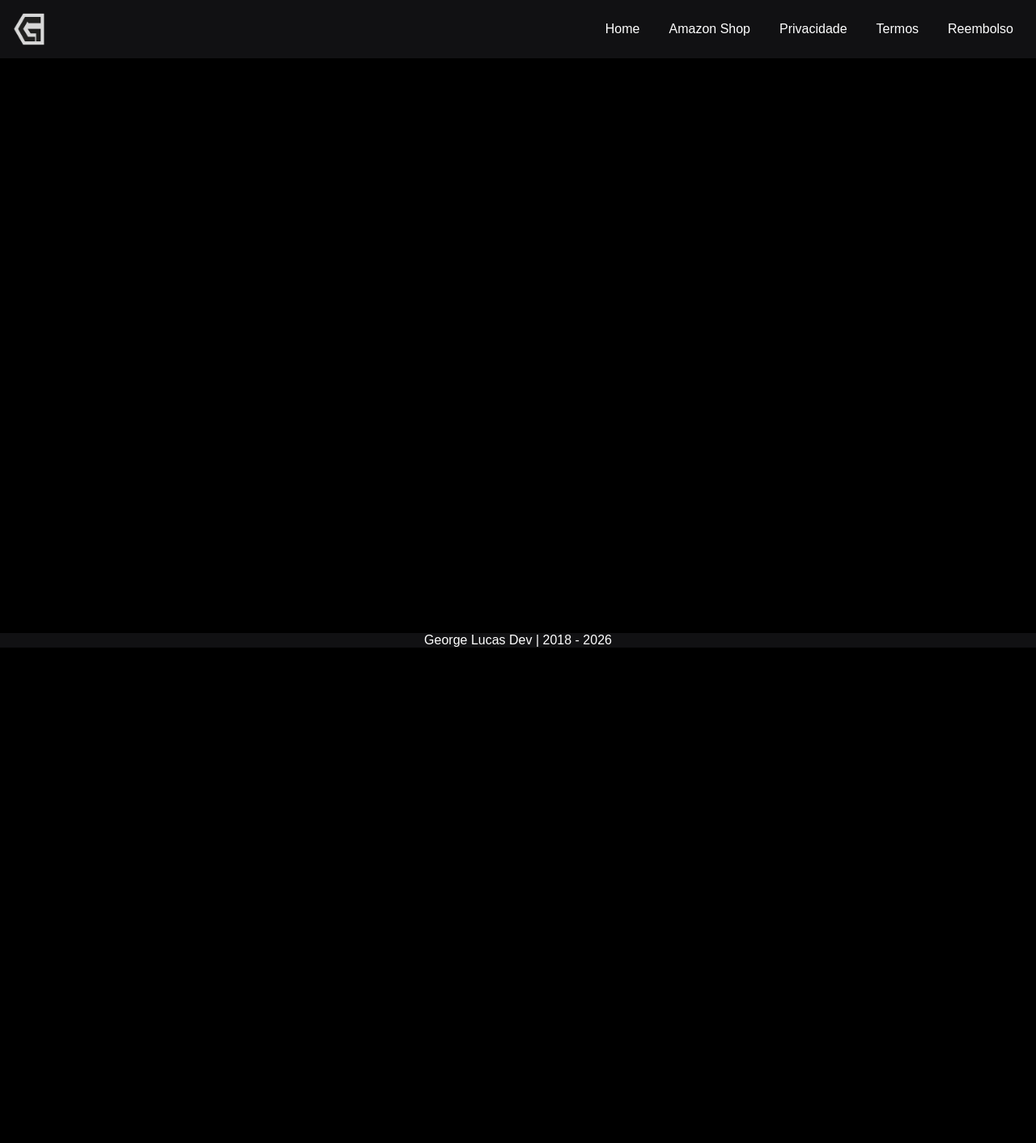
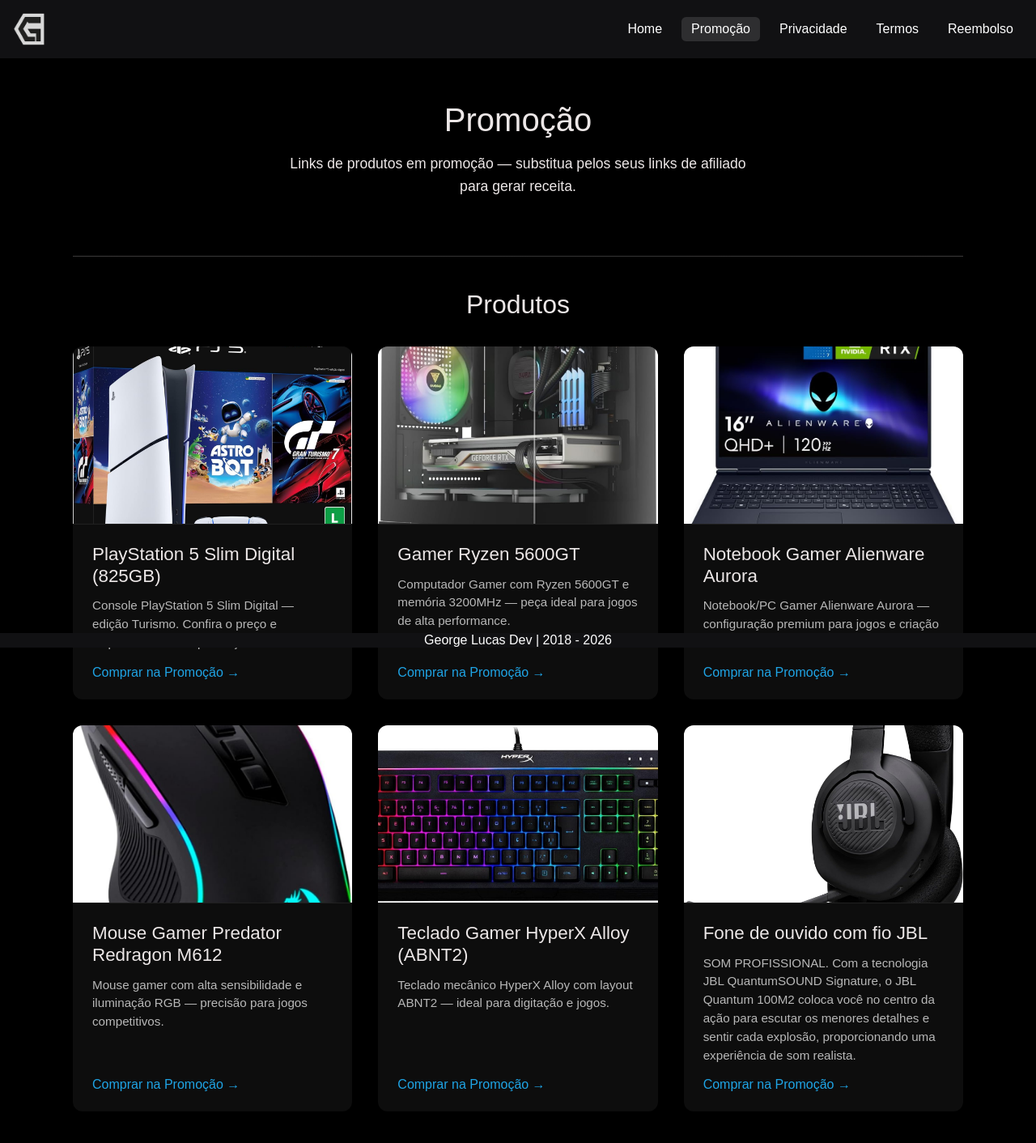
Before and after one commit to georgelucasdev/georgelucasdev-react, a React (Create React App) app: page /promocao in a window 1280 px wide. Shown: the top 1412 px of the page at 81% size. Before the commit the page ends 800 px from the top, so only its background shows below. Built offline with nearby package versions, Linux system fonts and the light colour scheme.

Commit message:
modified:   src/components/Menu.js 	new file:   src/pages/promocao/index.js 	modified:   src/routes.js

```diff
--- a/src/components/Menu.js
+++ b/src/components/Menu.js
@@ -10,7 +10,7 @@
       </NavLink>
       <nav className="site-nav">
         <NavLink to="/" end>Home</NavLink>
-        <NavLink to="/amazon">Amazon Shop</NavLink>
+        <NavLink to="/promocao">Promoção</NavLink>
         <NavLink to="/politica-de-privacidade">Privacidade</NavLink>
         <NavLink to="/termos-e-condicoes">Termos</NavLink>
         <NavLink to="/politica-de-reembolso">Reembolso</NavLink>
--- /dev/null
+++ b/src/pages/promocao/index.js
@@ -0,0 +1,77 @@
+import React from 'react';
+import imgPs5 from '../../img/ps5.jpg';
+import imgPc from '../../img/pcgamer.jpg';
+import imgNotebook from '../../img/note.jpg';
+import imgMouse from '../../img/mause.jpg';
+import imgTeclado from '../../img/teclado.jpg';
+import imgGeneric from '../../img/fone.jpg';
+
+export default function Promocao() {
+  const products = [
+    {
+      title: 'PlayStation 5 Slim Digital (825GB)',
+      description: 'Console PlayStation 5 Slim Digital — edição Turismo. Confira o preço e disponibilidade em promoção.',
+      image: imgPs5,
+      link: 'https://www.amazon.com.br/PlayStation%C2%AE5-Slim-Digital-825GB-Turismo/dp/B0FPGF9J2J/ref=sr_1_5?crid=1VH2HM16UZHF6&dib=eyJ2IjoiMSJ9._FCLhj9XU-hEdG3fD-U35AWC_nXXGOATFG0xFuzDd3lOB1AHgfSJ0JYGymyfvLHkwtgFIPbr7rLP7Ge-nvDpgdcwU2MGmyqGvuZ59s0lsbndJ3_Yc5PcG-EydRdOATESq3pHeKw2CzVutavr0rkDTLduHnkF0EvmqJQSUiU2l0cfmdAPGbrJGnrFNDpaPIJwcYHgWfQDGxKtpgU0I6fjxbfQVKymg-kFv1_-6z8WeM1aQIhR3VIs22IG3DeWAR39wrc3sHHt4s7CClcPberxQYXLNKSLm53-3A86zPLr_vY.n-wQ7W7GD5ahP5-s3pdAa004X7eDX0TLXdi6TkiUBeE&dib_tag=se&keywords=playstation+5&qid=1779898177&sprefix=plays%2Caps%2C207&sr=8-5&ufe=app_do%3Aamzn1.fos.25548f35-0de7-44b3-b28e-0f56f3f96147'
+    },
+    {
+      title: 'Gamer Ryzen 5600GT',
+      description: 'Computador Gamer com Ryzen 5600GT e memória 3200MHz — peça ideal para jogos de alta performance.',
+      image: imgPc,
+      link: 'https://www.amazon.com.br/Gamer-Ryzen-5600GT-Placa-M%C3%A3e-3200MHz/dp/B0GV5GYVHP/ref=sr_1_12?crid=16GBVF85F4NGY&dib=eyJ2IjoiMSJ9.9I48EQ_OQKOMU5o_ZEsZ2O8vN2_DiqtpGuEaO9sl9DO6X_YZnXOycFEFYgyNBG0LFoYSMpTqoYnHSruS5Fvhn6pPI0T5z_UeSWDXiHP99MjojOdkM2JsAbIbsJbBPwdcxY_MJXovSfwtcjnilIhDfbIua7bbT4fNq2FaeYMZyPYcivvOZ6z6ZpAbXAZ-T84lE-eV5IMrCuDQMkvmmcoBAIFCo0K5jJHIlMJRW1EOG2ZyG3gmE8u3O_fCn5rPPBLicbA9Lx7Ta7KhS-BKYnFcUkQvekzdS5xV0LP4VscwmVw.atKfN5Q3C0blY_zQApD2qa5fiWnsRgic1dtD5H0jMUg&dib_tag=se&keywords=computador+gamer&qid=1779898219&sprefix=computador%2Caps%2C215&sr=8-12&ufe=app_do%3Aamzn1.fos.95de73c3-5dda-43a7-bd1f-63af03b14751'
+    },
+    {
+      title: 'Notebook Gamer Alienware Aurora',
+      description: 'Notebook/PC Gamer Alienware Aurora — configuração premium para jogos e criação de conteúdo.',
+      image: imgNotebook,
+      link: 'https://www.amazon.com.br/Notebook-Gamer-Alienware-Aurora-AC16-C7240H-D30/dp/B0FPGTRPLL/ref=sxin_14_sbv_search_btf?content-id=amzn1.sym.6c1e2f1f-e41a-433b-a1d3-1d086b3e9837%3Aamzn1.sym.6c1e2f1f-e41a-433b-a1d3-1d086b3e9837&crid=16GBVF85F4NGY&cv_ct_cx=computador%2Bgamer&keywords=computador%2Bgamer&pd_rd_i=B0FPGTRPLL&pd_rd_r=c1ab65cc-39fb-431b-9c60-0dd0ea86d4ca&pd_rd_w=7bvQ2&pd_rd_wg=G6BRR&pf_rd_p=6c1e2f1f-e41a-433b-a1d3-1d086b3e9837&pf_rd_r=RZJ071B428EXK5953V34&qid=1779898219&sbo=RZvfv%2F%2FHxDF%2BO5021pAnSA%3D%3D&sprefix=computador%2Caps%2C215&sr=1-1-b8f34313-536f-475f-9207-a7c427a641c1&ufe=app_do%3Aamzn1.fos.25548f35-0de7-44b3-b28e-0f56f3f96147&th=1'
+    },
+    {
+      title: 'Mouse Gamer Predator Redragon M612',
+      description: 'Mouse gamer com alta sensibilidade e iluminação RGB — precisão para jogos competitivos.',
+      image: imgMouse,
+      link: 'https://www.amazon.com.br/Mouse-Gamer-Predator-Redragon-M612/dp/B08T68T1T6/ref=sr_1_5?crid=2Y3FXRB8SRKW8&dib=eyJ2IjoiMSJ9.BuRfgcMmV6IBa2amFMOY2JqJ8yY79IVAZCUVWvNfI0p2_tqFWskr0LDoXOpnOClFMHu_WneeBuzUP8XM3C8jJC-fO3MoI4K8UXfMOHBJb3qTtj-S0teE-0k1ar0DkIt89eapgB9VbouYDbS165ypRloinSvSeu1FHX6m0VfTlAEjmvT-wDiNY4no8U7oiOFeXGCwlFkzhrsJLYTPNh0WmqZsj_V5fasbf6-8TYwXUiZ12Y1lKpe5COiXuMQrnRWTkll9JOvAd-y3VBNAifijHuo-5htHiC3fKFhmW5ceQCs.3RuAIZZHPzTQirTHQVeB8t5XH0keJQ_tUfFRGTBgawo&dib_tag=se&keywords=mouse+gamer&qid=1779898260&sprefix=mause%2Caps%2C205&sr=8-5'
+    },
+    {
+      title: 'Teclado Gamer HyperX Alloy (ABNT2)',
+      description: 'Teclado mecânico HyperX Alloy com layout ABNT2 — ideal para digitação e jogos.',
+      image: imgTeclado,
+      link: 'https://www.amazon.com.br/HyperX-Teclado-Gamer-Alloy-ABNT2/dp/B07TV9B7Z3/ref=sr_1_5?__mk_pt_BR=%C3%85M%C3%85%C5%BD%C3%95%C3%91&crid=AD3DK6S4T9RH&dib=eyJ2IjoiMSJ9.oZAYtj-rjMSwsMBB87ruZESrx808Rl8EdNgMnFGoaPN3iLCcpcbb-sEwkHao8hqY6tSMrqD2gEeRTfsbGO3JPiZsYisW_9ue_-zf8SvgylgOieXUNDwNzdUO0PiLUT68lzTOidB7rANzi6hxXTvU4qJ3_9nFJY7vaSybcPgpuJrC8cPw1SdOUpKi_QLxIlF8QI8iox7YRj_pc1wbuuNpNdKUn5tpOeLHoz6OLUdJUd0Zoczko7Q5B8WFxAly8Eom07T4azM9isqvWVfwBpt6VZSaffToAoiZAgYRHvGWaqA.K28BGK5tAfdsGSSTyC4_kxUfxJBQPg9o1ICAahfsB5E&dib_tag=se&keywords=teclado+gamer&qid=1779898290&sprefix=teclado+gam%2Caps%2C213&sr=8-5&ufe=app_do%3Aamzn1.fos.fcd6d665-32ba-4479-9f21-b774e276a678'
+    },
+    {
+      title: 'Fone de ouvido com fio JBL',
+      description: 'SOM PROFISSIONAL. Com a tecnologia JBL QuantumSOUND Signature, o JBL Quantum 100M2 coloca você no centro da ação para escutar os menores detalhes e sentir cada explosão, proporcionando uma experiência de som realista.',
+      image: imgGeneric,
+      link: 'https://www.amazon.com.br/gp/aw/d/B0D6NLHV8N/?_encoding=UTF8&pd_rd_plhdr=t&aaxitk=6959ed0c036a0d72d23cec8ef634bf18&hsa_cr_id=0&qid=1779898322&sr=1-2-9e67e56a-6f64-441f-a281-df67fc737124&ref_=sbx_s_sparkle_sbtcd_asin_1_img&pd_rd_w=Q2mqi&content-id=amzn1.sym.28153920-e8af-4e55-ae3c-1905a4e32903%3Aamzn1.sym.28153920-e8af-4e55-ae3c-1905a4e32903&pf_rd_p=28153920-e8af-4e55-ae3c-1905a4e32903&pf_rd_r=ZDCDC6XDDQ6YQ2Z9K88C&pd_rd_wg=5H6XF&pd_rd_r=164fb525-d8c8-4ff4-bbe1-62934f000be6&th=1'
+    }
+  ];
+
+  return (
+    <main className="container">
+      <section className="hero-section">
+        <h1>Promoção</h1>
+        <p className="hero-text">Links de produtos em promoção — substitua pelos seus links de afiliado para gerar receita.</p>
+      </section>
+
+      <hr className="hr3" />
+
+      <section className="apps-section promocao-section">
+        <h2>Produtos</h2>
+        <div className="apps-grid promocao-grid">
+          {products.map((p, i) => (
+            <div key={i} className="app-card promocao-item">
+              <a href={p.link} target="_blank" rel="noreferrer">
+                <img src={p.image} alt={p.title} className="app-image" />
+              </a>
+              <div className="app-info">
+                <h3>{p.title}</h3>
+                <p>{p.description}</p>
+                <a href={p.link} target="_blank" rel="noreferrer" className="app-link">Comprar na Promoção →</a>
+              </div>
+            </div>
+          ))}
+        </div>
+      </section>
+    </main>
+  );
+}
--- a/src/routes.js
+++ b/src/routes.js
@@ -4,7 +4,7 @@
 import Privacidade from './pages/privacidade';
 import Reembolso from './pages/reembolso';
 import Terms from './pages/termos';
-import Amazon from './pages/amazon';
+import Promocao from './pages/promocao';
 
 const RoutesApp = () => {
   return (
@@ -13,7 +13,7 @@
       <Route path="/politica-de-privacidade" element={<Privacidade />} />
       <Route path="/politica-de-reembolso" element={<Reembolso />} />
       <Route path="/termos-e-condicoes" element={<Terms />} />
-      <Route path="/amazon" element={<Amazon />} />
+      <Route path="/promocao" element={<Promocao />} />
     </Routes>
   );
 };
```
